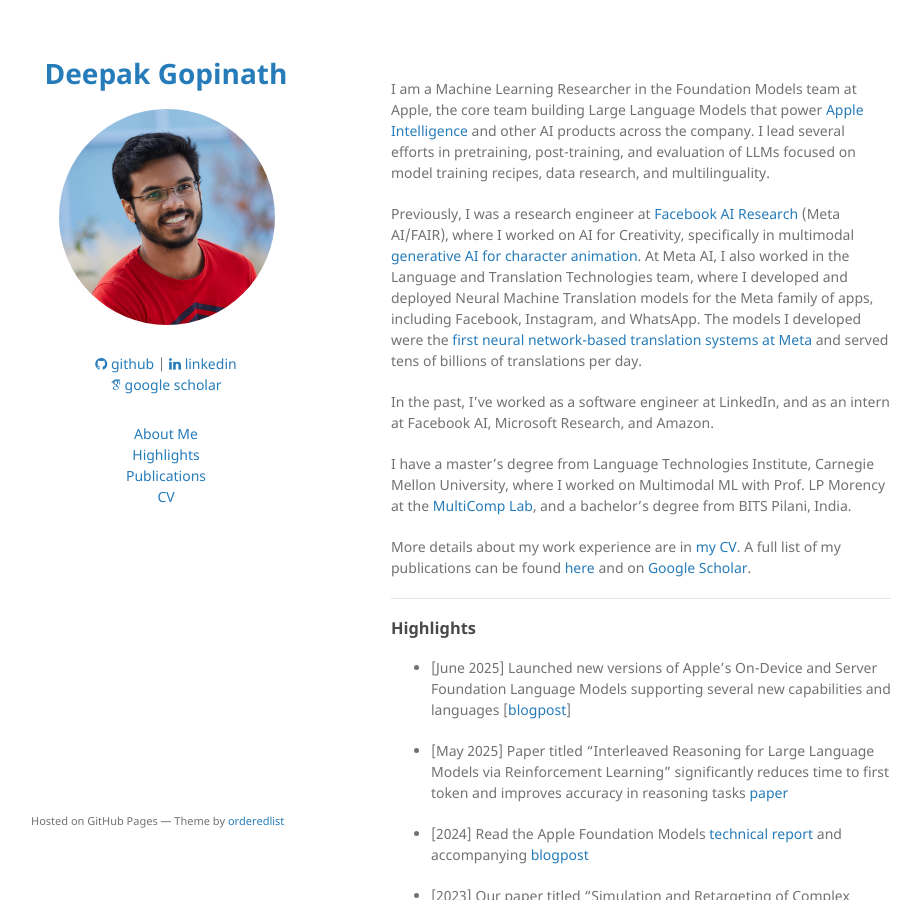
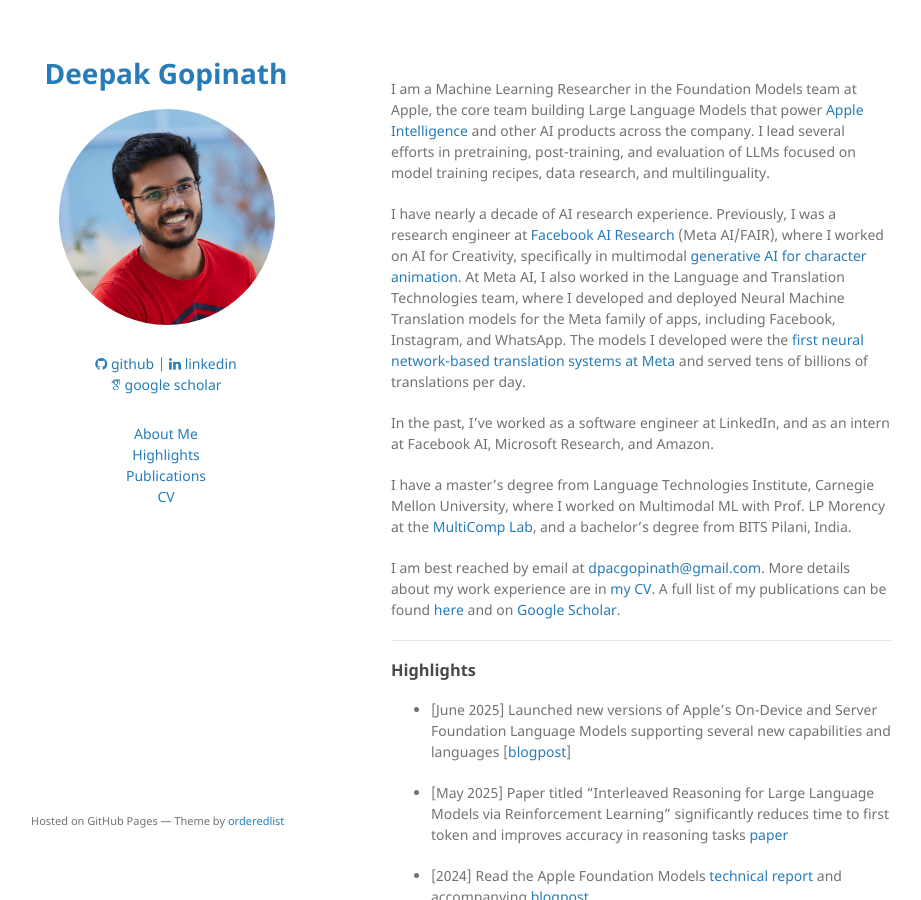
Before and after one commit to dpacgopinath/dpacgopinath.github.io, a Jekyll site: the page built from index.md, in a window 1280 px wide and 900 px high. Shown: the whole window, without its empty margins (179-1100 px from the left). Built offline with Jekyll 4.4.1, drawn with Linux system fonts in a browser that asks for light colours; some web fonts are replaced.

Commit message:
Update index.md

```diff
--- a/index.md
+++ b/index.md
@@ -7,13 +7,13 @@ layout: default
 
 I am a Machine Learning Researcher in the Foundation Models team at Apple, the core team building Large Language Models that power [Apple Intelligence](https://machinelearning.apple.com/research/introducing-apple-foundation-models) and other AI products across the company. I lead several efforts in pretraining, post-training, and evaluation of LLMs focused on model training recipes, data research, and multilinguality.
 
-Previously, I was a research engineer at [Facebook AI Research](https://ai.facebook.com/) (Meta AI/FAIR), where I worked on AI for Creativity, specifically in multimodal [generative AI for character animation](https://x.com/AIatMeta/status/1300500708530110464). At Meta AI, I also worked in the Language and Translation Technologies team, where I developed and deployed Neural Machine Translation models for the Meta family of apps, including Facebook, Instagram, and WhatsApp. The models I developed were the [first neural network-based translation systems at Meta](https://engineering.fb.com/2017/08/03/ml-applications/transitioning-entirely-to-neural-machine-translation/) and served tens of billions of translations per day.
+I have nearly a decade of AI research experience. Previously, I was a research engineer at [Facebook AI Research](https://ai.facebook.com/) (Meta AI/FAIR), where I worked on AI for Creativity, specifically in multimodal [generative AI for character animation](https://x.com/AIatMeta/status/1300500708530110464). At Meta AI, I also worked in the Language and Translation Technologies team, where I developed and deployed Neural Machine Translation models for the Meta family of apps, including Facebook, Instagram, and WhatsApp. The models I developed were the [first neural network-based translation systems at Meta](https://engineering.fb.com/2017/08/03/ml-applications/transitioning-entirely-to-neural-machine-translation/) and served tens of billions of translations per day.
 
 In the past, I've worked as a software engineer at LinkedIn, and as an intern at Facebook AI, Microsoft Research, and Amazon.
 
 I have a master's degree from Language Technologies Institute, Carnegie Mellon University, where I worked on Multimodal ML with Prof. LP Morency at the [MultiComp Lab](http://multicomp.cs.cmu.edu/), and a bachelor's degree from BITS Pilani, India.
 
-More details about my work experience are in [my CV](DeepakGopinath_CV.pdf). A full list of my publications can be found [here](#publications) and on [Google Scholar](https://scholar.google.com/citations?user=-ZCV1BsAAAAJ).
+I am best reached by email at [dpacgopinath@gmail.com](mailto:dpacgopinath@gmail.com). More details about my work experience are in [my CV](DeepakGopinath_CV.pdf). A full list of my publications can be found [here](#publications) and on [Google Scholar](https://scholar.google.com/citations?user=-ZCV1BsAAAAJ).
 
 <!-- ------------
 
```
